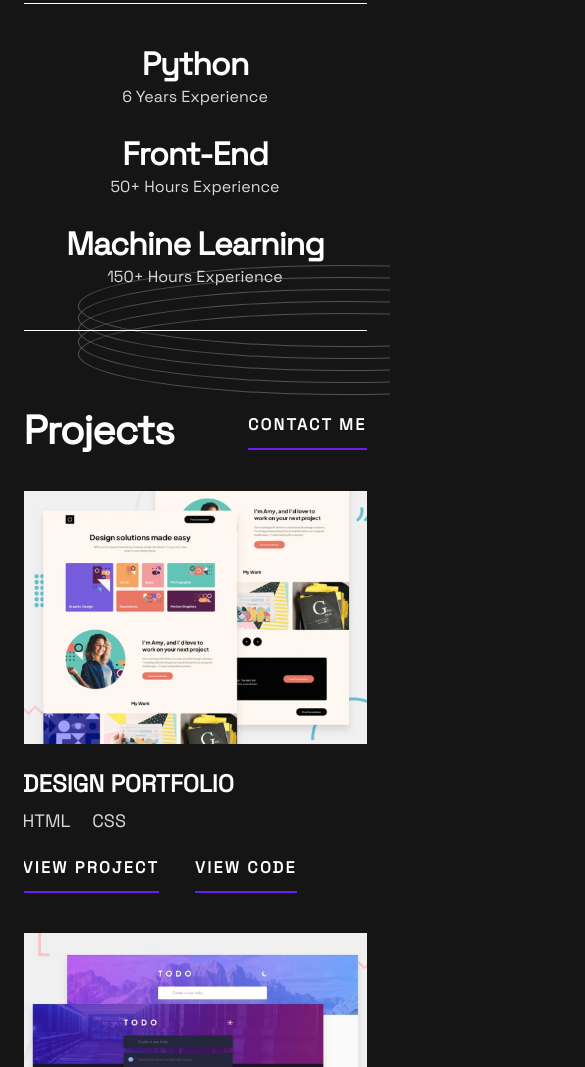
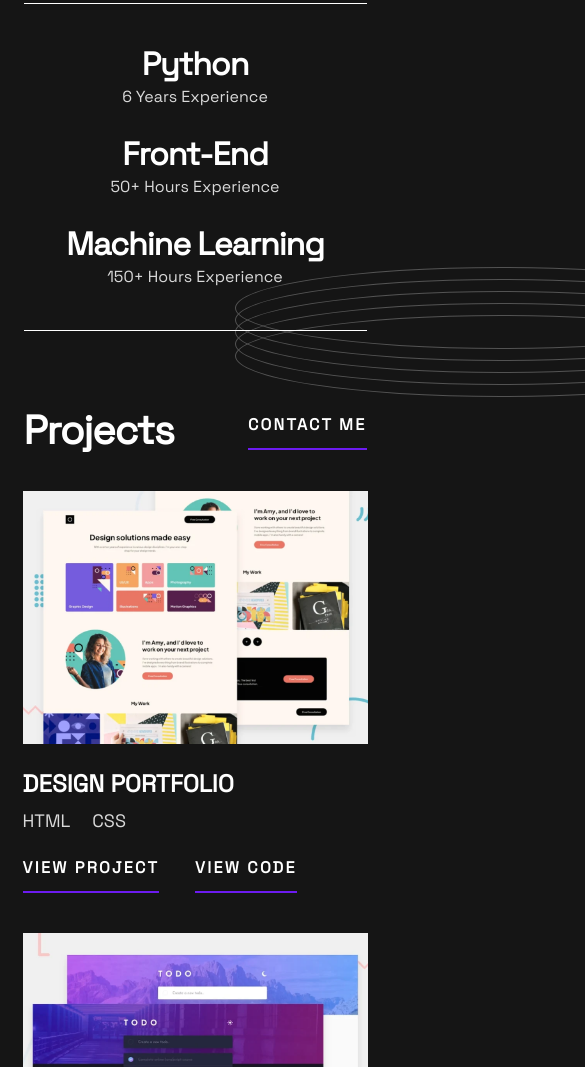
Before and after one commit to hillagvar/231023WEB160VAK_hila, a plain HTML site: page Uzduotys/4.6 CSS uzduotis/index.html in a window 390 px wide. Shown: the part 816-1883 px from the top of the page, 585 px wide, since content can reach past the window. Drawn offline with Linux system fonts and the light colour scheme.

Commit message:
second fix

```diff
--- a/Uzduotys/4.6 CSS uzduotis/index.html
+++ b/Uzduotys/4.6 CSS uzduotis/index.html
@@ -55,15 +55,6 @@
       </div>
     </div>
 
-<main>
-  <div class="elipses-2">
-    <div class="elipse e1"></div>
-    <div class="elipse e2"></div>
-    <div class="elipse e3"></div>
-    <div class="elipse e4"></div>
-    <div class="elipse e5"></div>
-  </div>
-
     <div class="container-small">
       <div>
         <h3>Front-End</h3>
@@ -91,6 +82,14 @@
     </div>
 
     <div class="container-big">
+
+      <div class="elipses-2">
+        <div class="elipse e1"></div>
+        <div class="elipse e2"></div>
+        <div class="elipse e3"></div>
+        <div class="elipse e4"></div>
+        <div class="elipse e5"></div>
+      </div>
 
       <div class="flexbox-small">
         <h1>Projects</h1>
@@ -184,7 +183,6 @@
         </div>
       </div>
     </div>
-</main>
 
     <div class="bottom-section">
       <div class="bottom-container">
--- a/Uzduotys/4.6 CSS uzduotis/styles/style.css
+++ b/Uzduotys/4.6 CSS uzduotis/styles/style.css
@@ -1,6 +1,7 @@
 body {
   background-color: #151515;
   margin: 0;
+  overflow-x: hidden;
 }
 
 .hero-icon {
@@ -16,7 +17,7 @@ body {
   height: 720px;
   margin: 0 auto 104px;
   position: relative;
-  overflow: hidden;
+  /* overflow: hidden; */
 }
 
 .top-icons-hidden {
@@ -91,7 +92,6 @@ body {
 .hero-img {
   width: 445px;
   height: 720px;
-  /* float: right; */
   position: absolute;
   right: 0;
 }
@@ -250,16 +250,10 @@ h4.contact-me {
   background-color: #6c1bf0;
 }
 
-main {
-  position: relative;
-  overflow: hidden;
-}
-
 .container-big {
   width: 1110px;
   margin: 0 auto;
   position: relative;
-  overflow-x: hidden;
 }
 
 .flexbox-small {
@@ -309,11 +303,11 @@ h4.contact-me-2 {
 
 .elipses-2 {
   position: absolute;
-    width: 530px;
-    height: 80px;
-    top: 252px;
-    right: -254px;
-    z-index: -1;
+  width: 530px;
+  height: 80px;
+  top: -62px;
+  right: -404px;
+  z-index: -1;
 }
 
 .flexbox-gallery {
@@ -607,8 +601,8 @@ h4.contact-me-2 {
   }
 
   .elipses-2 {
-    top: 384px;
-    right: -134px;
+    top: -166px;
+    right: -360px;
   }
 
   .gallery-item-text-hidden {
@@ -869,8 +863,8 @@ h4.contact-me-2 {
   }
 
   .elipses-2 {
-    top: 262px;
-    right: -218px;
+    top: -144px;
+    right: -398px;
   }
 
   .elipses-3 {
```
